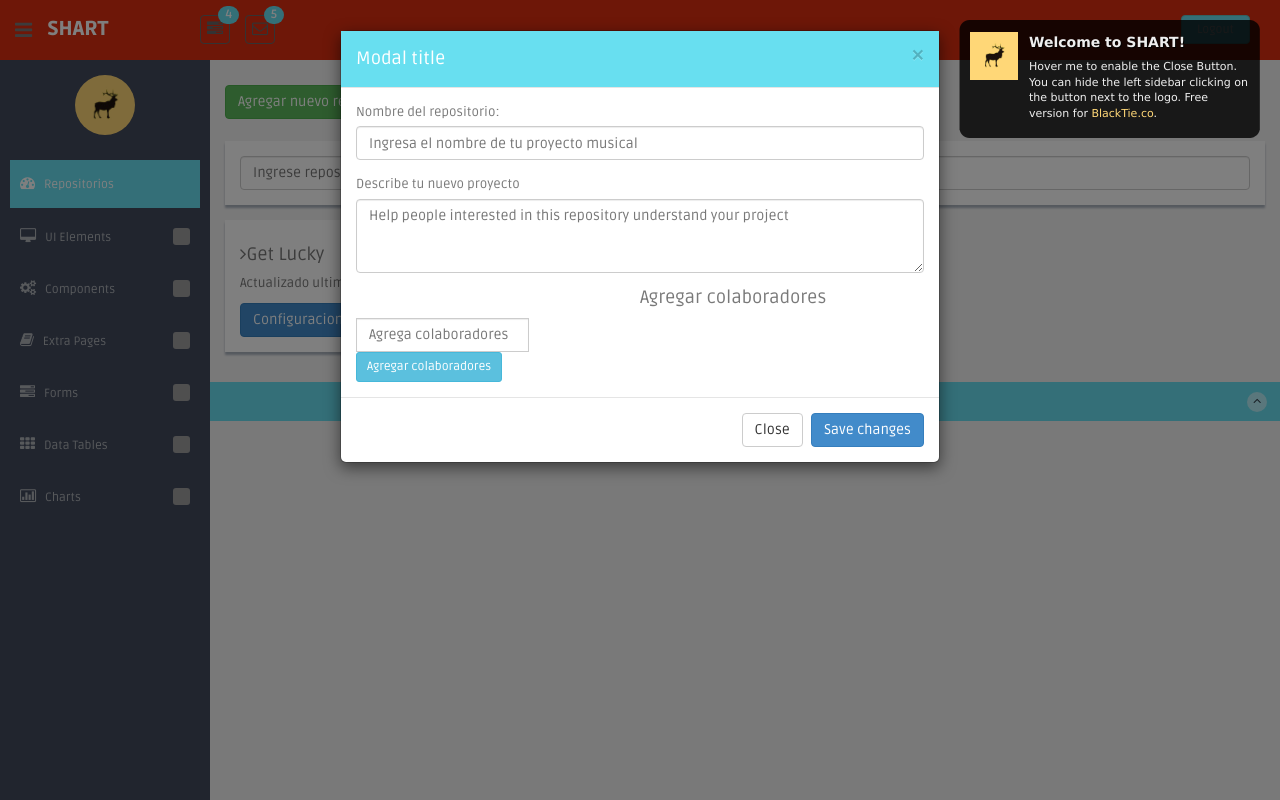
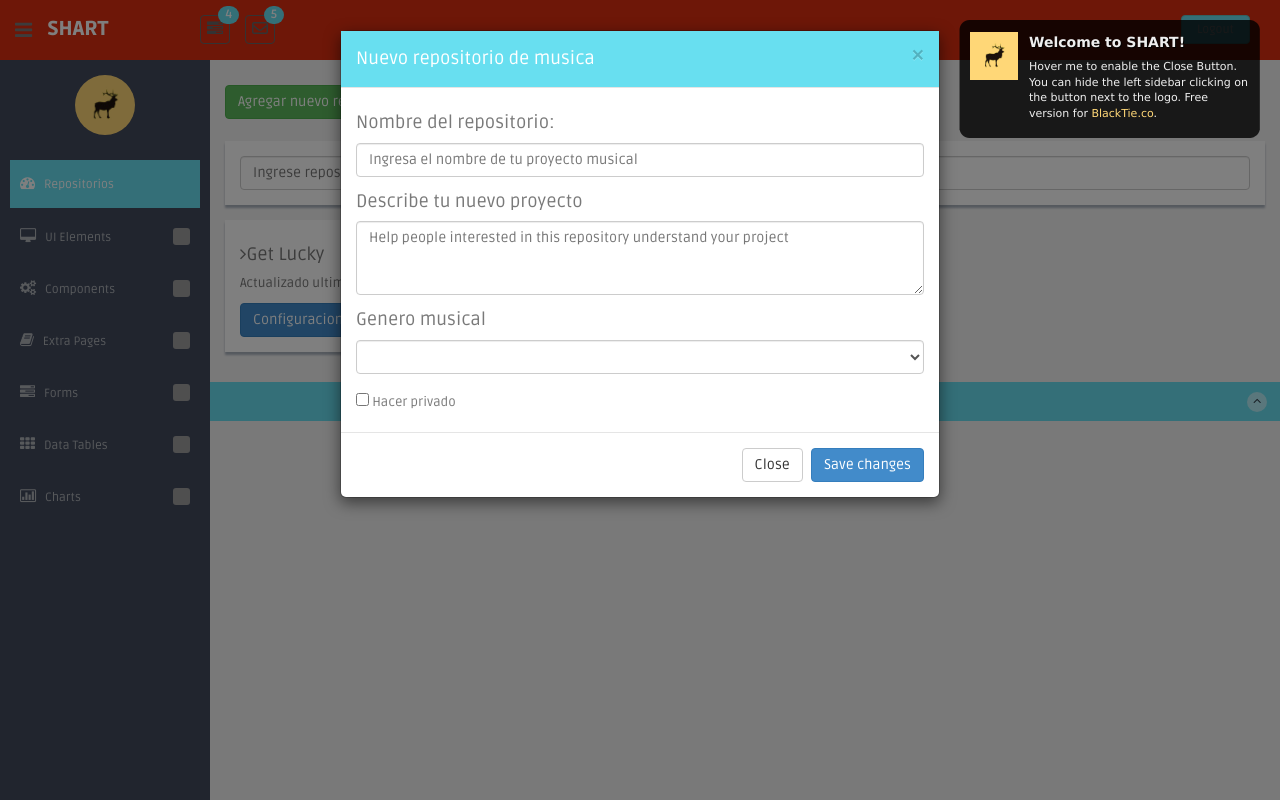
Before and after one commit to patrik2214/Theme, a PHP site: page / in a window 1280 px wide, after a click on "Agregar nuevo repositorio". Run offline with PHP 8.4, Linux system fonts and the light colour scheme; the visitor is signed in with stand-in values (Sample User, id 1); lists and menus that the app fills with data are empty; some libraries are stand-ins or nearby versions; grey boxes are pictures that could not be loaded.

Commit message:
terminando formulario de agregar repositorio

```diff
--- a/html/index.php
+++ b/html/index.php
@@ -12,6 +12,10 @@ if(!isset($_SESSION['idusuario'])) header("location: login.php");
     <!-- Bootstrap core CSS -->
     <link href="../assets/css/bootstrap.css" rel="stylesheet">
     <!--external css-->
+    <script
+      src="https://kit.fontawesome.com/fa723842a6.js"
+      crossorigin="anonymous"
+    ></script>
     <link href="../assets/font-awesome/css/font-awesome.css" rel="stylesheet" />
     <link rel="stylesheet" type="text/css" href="../assets/css/zabuto_calendar.css">
     <link rel="stylesheet" type="text/css" href="../assets/js/gritter/css/jquery.gritter.css" />
@@ -314,33 +318,28 @@ if(!isset($_SESSION['idusuario'])) header("location: login.php");
                     <div class="modal-content">
                         <div class="modal-header">
                         <button type="button" class="close" data-dismiss="modal" aria-hidden="true">&times;</button>
-                        <h4 class="modal-title" id="myModalLabel">Modal title</h4>
+                        <h4 class="modal-title" id="myModalLabel">Nuevo repositorio de musica</h4>
                         </div>
                         <div class="modal-body">
                             <div class="form-group">
-                                <label for="nombre_repo">Nombre del repositorio:</label>
+                                <h4 for="nombre_repo">Nombre del repositorio:</h4>
                                 <input type="text" class="form-control" id="nombre_repo"  placeholder="Ingresa el nombre de tu proyecto musical" autofocus>
                             </div>
                             <div class="form-group">
-                                <label for="exampleFormControlTextarea1">Describe tu nuevo proyecto</label>
+                                <h4 >Describe tu nuevo proyecto</h4>
                                 <textarea class="form-control" id="about_repo" name="about_repo"  placeholder="Help people interested in this repository understand your project" rows="3"></textarea>
                             </div>
 
-                            <div class="col-sm-6 text-center">
-                                  <div class="switch switch-square"
-                                       data-on-label="<i class=' fa fa-check'></i>"
-                                       data-off-label="<i class='fa fa-times'></i>">
-                                      <input type="checkbox" />
-                                  </div>
-                              </div>
-                            <h4>Agregar colaboradores</h4>
-                            <div class="input-group">
-                                <!-- <div class="input-group-prepend">
-                                    <div class="input-group-text" id="btnGroupAddon">@</div>
-                                </div> -->
-                                <input type="text" class="form-control" placeholder="Agrega colaboradores" aria-label="Agrega colaboradores" >
+                            <div class="form-group">
+                                <h4>Genero musical</h4>
+                                <select class="cbx form-control form-control-lg" name="gnrmusical" id="gnrmusical"> </select>
                             </div>
-                            <button type="button" class="btn btn-info btn-sm">Agregar colaboradores</button>
+                            <div class="form-check">
+                                <input class="form-check-input" type="checkbox" value="0" id="privado">
+                                <label class="form-check-label" >
+                                    Hacer privado
+                                </label>
+                            </div>
                         </div>
                         <div class="modal-footer">
                         <button type="button" class="btn btn-default" data-dismiss="modal">Close</button>
```
Also changed, not shown: php/listarGeneros.php (added, +9 -0 lines).
